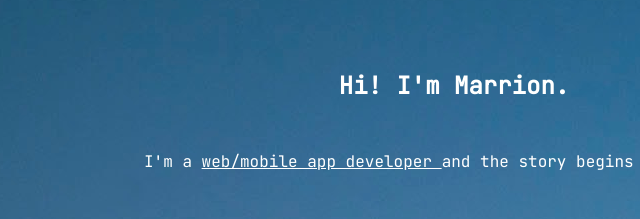
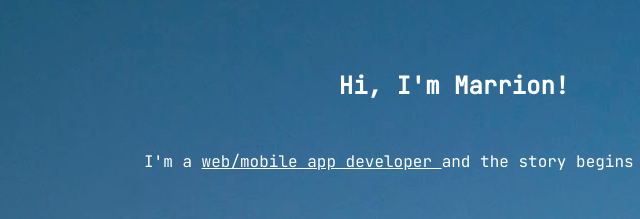
Before and after one commit to mjthedev/marrionjohnson.io, a website: page public/index.html in a window 1280 px wide. Shown: the part 295-514 px from the top of the page, 261-901 px from the left. Drawn offline with Linux system fonts and the light colour scheme.

Commit message:
changed typo

```diff
--- a/public/index.html
+++ b/public/index.html
@@ -28,7 +28,7 @@
 </div>
 
 <div class="firstDiv">
-    <h1 class="divHeader">Hi! I'm Marrion.</h1>
+    <h1 class="divHeader">Hi, I'm Marrion!</h1>
     <div class="nestedDiv">
         <p class="divText">I'm a <a href="">web/mobile app developer </a> and the story begins there.</p>
         <p class="divText">Weirdly enough, i enjoy <a href="https://leetcode.com/mjthedev/">solving problems</a></p>
```
